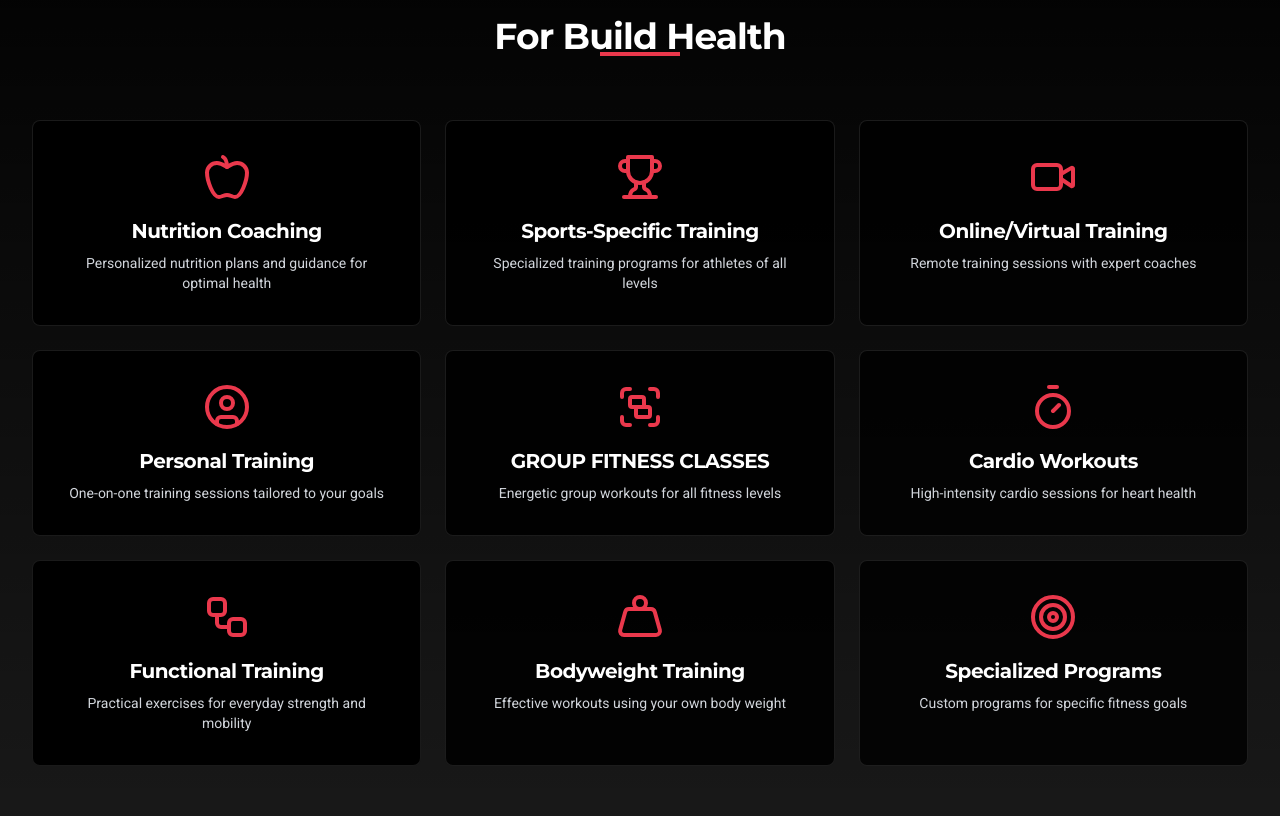
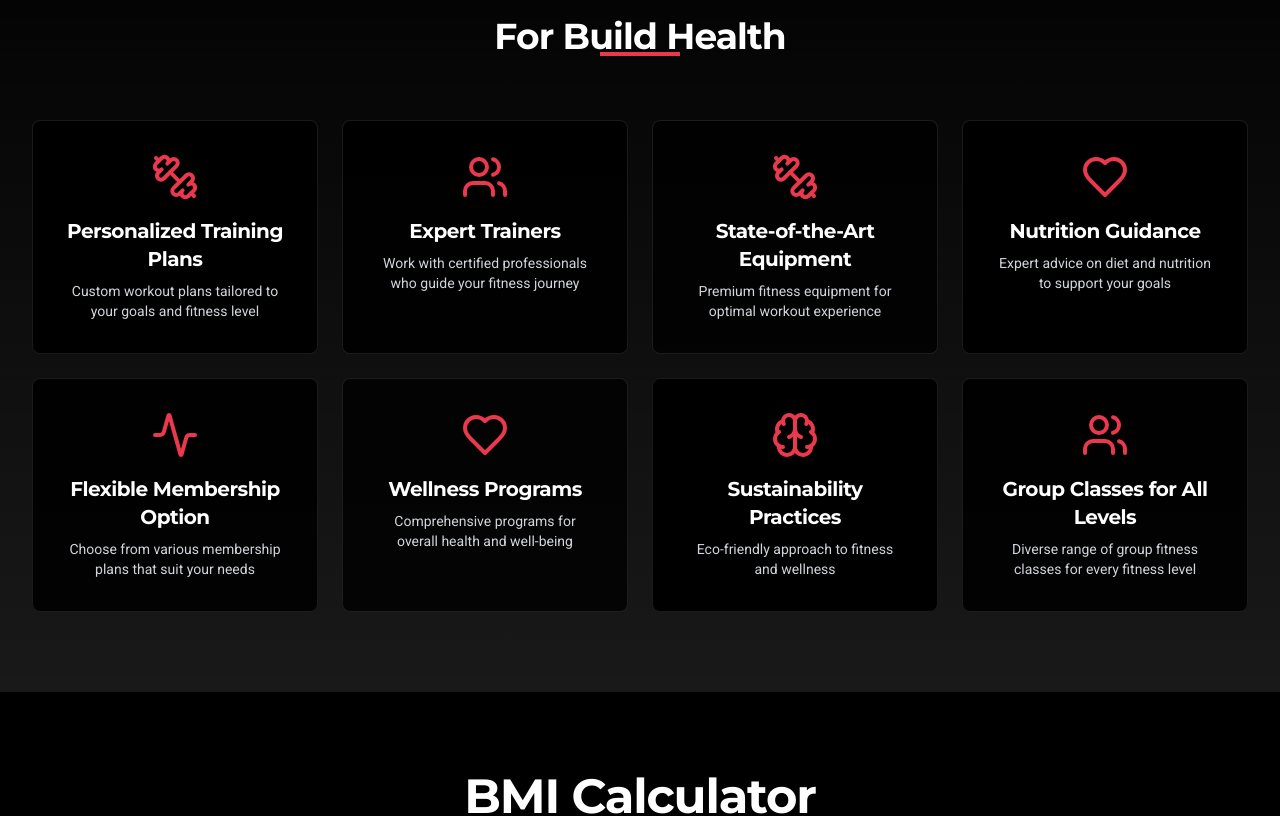
Before and after one commit to ruthwwikreddy/muscle-magic-coliseum, a React (Vite) app: page / in a window 1280 px wide. Shown: the part 1520-2336 px from the top of the page. Built offline with nearby package versions, Linux system fonts and the light colour scheme.

Commit message:
Reverted to edit b589678d-50bd-4ae3-9131-67beed6d3984: "Add additional calculators
Implement additional metric calculators to enhance functionality and user experience.
[skip gpt_engineer]"

```diff
--- a/src/components/ServicesSection.tsx
+++ b/src/components/ServicesSection.tsx
@@ -1,59 +1,53 @@
-import { Dumbbell, Users, Heart, Brain, Activity, Bike, Apple, Trophy, Video, UserCircle, Group, Timer, Workflow, Weight, Target, Salad } from "lucide-react";
+import { Dumbbell, Users, Heart, Brain, Activity, Bike } from "lucide-react";
 
 const services = [
   {
-    title: "Nutrition Coaching",
-    description: "Personalized nutrition plans and guidance for optimal health",
-    icon: Apple,
+    title: "Personalized Training Plans",
+    description: "Custom workout plans tailored to your goals and fitness level",
+    icon: Dumbbell,
     bgColor: "bg-black",
   },
   {
-    title: "Sports-Specific Training",
-    description: "Specialized training programs for athletes of all levels",
-    icon: Trophy,
+    title: "Expert Trainers",
+    description: "Work with certified professionals who guide your fitness journey",
+    icon: Users,
     bgColor: "bg-black/90",
   },
   {
-    title: "Online/Virtual Training",
-    description: "Remote training sessions with expert coaches",
-    icon: Video,
+    title: "State-of-the-Art Equipment",
+    description: "Premium fitness equipment for optimal workout experience",
+    icon: Dumbbell,
     bgColor: "bg-black/80",
   },
   {
-    title: "Personal Training",
-    description: "One-on-one training sessions tailored to your goals",
-    icon: UserCircle,
+    title: "Nutrition Guidance",
+    description: "Expert advice on diet and nutrition to support your goals",
+    icon: Heart,
     bgColor: "bg-black",
   },
   {
-    title: "GROUP FITNESS CLASSES",
-    description: "Energetic group workouts for all fitness levels",
-    icon: Group,
+    title: "Flexible Membership Option",
+    description: "Choose from various membership plans that suit your needs",
+    icon: Activity,
     bgColor: "bg-black/90",
   },
   {
-    title: "Cardio Workouts",
-    description: "High-intensity cardio sessions for heart health",
-    icon: Timer,
+    title: "Wellness Programs",
+    description: "Comprehensive programs for overall health and well-being",
+    icon: Heart,
     bgColor: "bg-black/80",
   },
   {
-    title: "Functional Training",
-    description: "Practical exercises for everyday strength and mobility",
-    icon: Workflow,
+    title: "Sustainability Practices",
+    description: "Eco-friendly approach to fitness and wellness",
+    icon: Brain,
     bgColor: "bg-black",
   },
   {
-    title: "Bodyweight Training",
-    description: "Effective workouts using your own body weight",
-    icon: Weight,
+    title: "Group Classes for All Levels",
+    description: "Diverse range of group fitness classes for every fitness level",
+    icon: Users,
     bgColor: "bg-black/90",
-  },
-  {
-    title: "Specialized Programs",
-    description: "Custom programs for specific fitness goals",
-    icon: Target,
-    bgColor: "bg-black/80",
   },
 ];
 
@@ -73,7 +67,7 @@ const ServicesSection = () => {
           </div>
         </div>
 
-        <div className="grid grid-cols-1 md:grid-cols-2 lg:grid-cols-3 gap-6">
+        <div className="grid grid-cols-1 md:grid-cols-2 lg:grid-cols-4 gap-6">
           {services.map((service, index) => (
             <div
               key={index}
```
